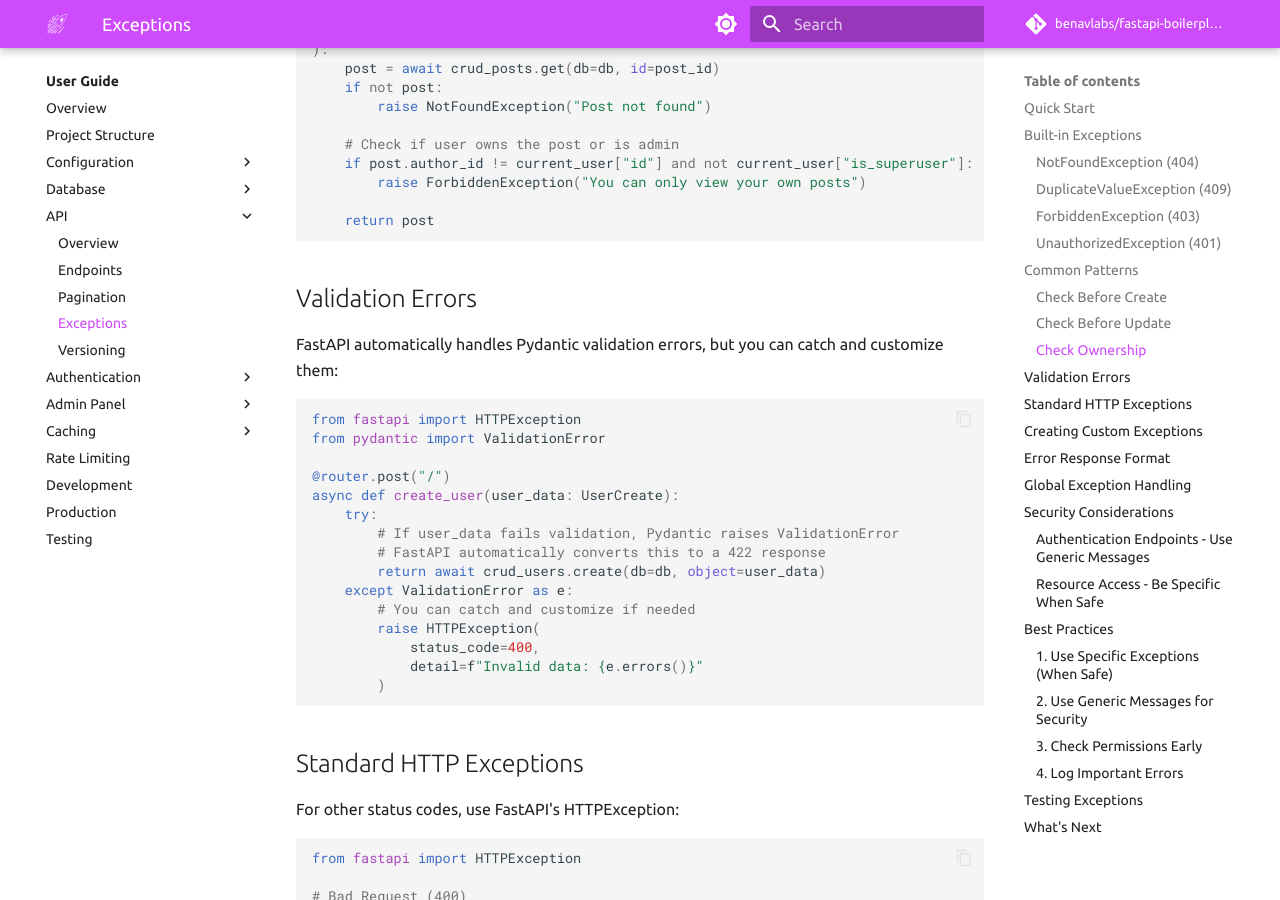
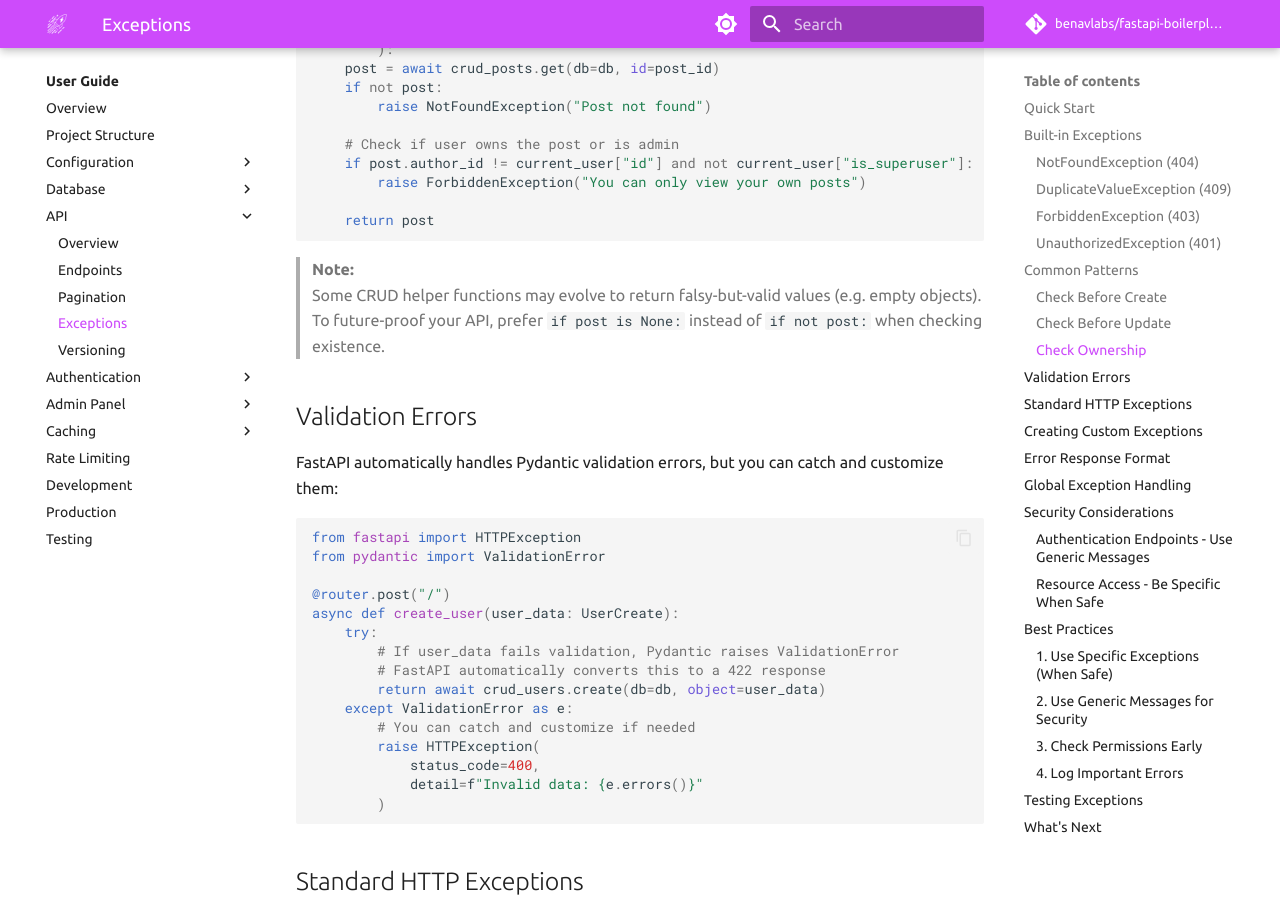
Before and after one commit to OfficialMoAdel/FastAPI-SAAS, an MkDocs documentation site: the page built from docs/user-guide/api/exceptions.md, in a window 1280 px wide and 900 px high, scrolled down 3195 px. Built offline with MkDocs 1.6.1 and Material for MkDocs 9.7.7, drawn with Linux system fonts in a browser that asks for light colours; comment, search, counter and statistics services are not loaded; the version menu is left out.

Commit message:
Adding note on exceptions.md about falsy values possibly coming from FastCRUD in the future.

````diff
--- a/docs/user-guide/api/exceptions.md
+++ b/docs/user-guide/api/exceptions.md
@@ -63,7 +63,7 @@ from app.core.exceptions.http_exceptions import ForbiddenException
 async def delete_user(
     user_id: int,
     current_user: Annotated[dict, Depends(get_current_user)]
-):
+        ):
     if current_user["id"] != user_id and not current_user["is_superuser"]:
         raise ForbiddenException("You can only delete your own account")
 
@@ -121,7 +121,7 @@ async def update_user(
     user_id: int,
     user_data: UserUpdate,
     db: AsyncSession
-):
+        ):
     # Check if user exists
     if not await crud_users.exists(db=db, id=user_id):
         raise NotFoundException("User not found")
@@ -143,7 +143,7 @@ async def get_post(
     post_id: int,
     current_user: Annotated[dict, Depends(get_current_user)],
     db: AsyncSession
-):
+        ):
     post = await crud_posts.get(db=db, id=post_id)
     if not post:
         raise NotFoundException("Post not found")
@@ -154,6 +154,10 @@ async def get_post(
 
     return post
 ```
+
+> **Note:**
+> Some CRUD helper functions may evolve to return falsy-but-valid values (e.g. empty objects).
+> To future-proof your API, prefer `if post is None:` instead of `if not post:` when checking existence.
 
 ## Validation Errors
 
````
Also changed, not shown: 1 other file.
